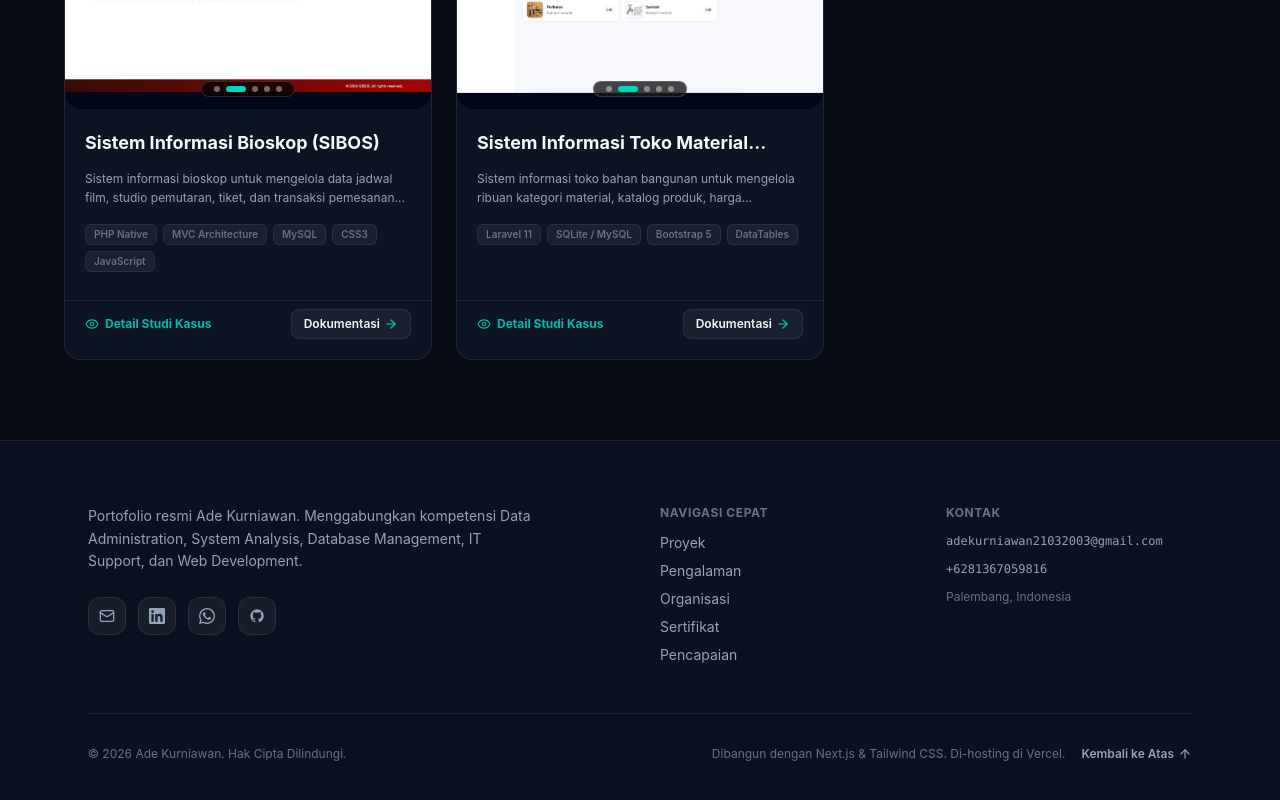
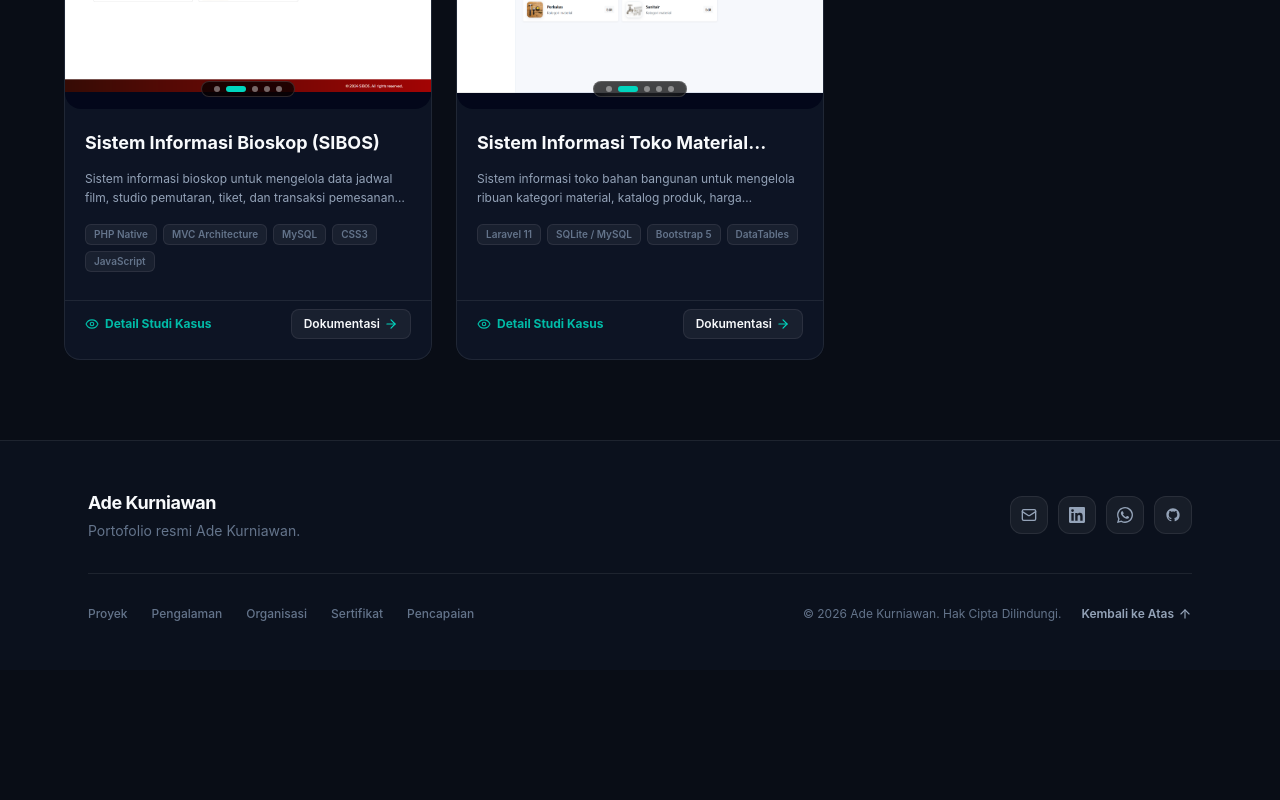
Before and after one commit to mhmmadarifin27/portoade22, a Next.js app: page /projects in a window 1280 px wide. Shown: the part 1541-2341 px from the top of the page. After the commit the page ends 2211 px from the top, so only its background shows below. Built offline with nearby package versions, Linux system fonts and the light colour scheme.

Commit message:
update: sederhanakan footer menjadi minimalis, profesional, dan deskripsi singkat resmi

```diff
--- a/src/components/layout/Footer.tsx
+++ b/src/components/layout/Footer.tsx
@@ -15,18 +15,25 @@ export const Footer = () => {
   };
 
   return (
-    <footer className="border-t border-[var(--border-subtle)] bg-[var(--bg-secondary)]/50 pt-16 pb-12 transition-colors">
-      <div className="max-w-6xl mx-auto px-4 sm:px-6">
-        <div className="grid grid-cols-1 md:grid-cols-12 gap-10 pb-12 border-b border-[var(--border-subtle)]">
-          {/* Brand Col */}
-          <div className="md:col-span-6 space-y-4">
-            <p className="text-sm text-[var(--text-secondary)] max-w-md leading-relaxed">
+    <footer className="border-t border-[var(--border-subtle)] bg-[var(--bg-secondary)]/40 py-12 transition-colors">
+      <div className="max-w-6xl mx-auto px-4 sm:px-6 space-y-8">
+        {/* Main Footer Row */}
+        <div className="flex flex-col md:flex-row items-start md:items-center justify-between gap-6 pb-8 border-b border-[var(--border-subtle)]">
+          {/* Brand & Description */}
+          <div className="space-y-1">
+            <h3 className="text-base sm:text-lg font-bold text-[var(--text-primary)] tracking-tight">
+              {portfolioData.name}
+            </h3>
+            <p className="text-xs sm:text-sm text-[var(--text-muted)]">
               {t.footer.description}
             </p>
-            <div className="flex items-center gap-3 pt-2">
+          </div>
+
+          {/* Social Media Links */}
+          <div className="flex items-center gap-2.5">
             <a
               href={`mailto:${portfolioData.email}`}
-                className="p-2.5 rounded-xl bg-[var(--bg-pill)] hover:bg-[var(--bg-pill-hover)] text-[var(--text-secondary)] hover:text-amber-500 border border-[var(--border-subtle)] transition-colors"
+              className="p-2.5 rounded-xl bg-[var(--bg-pill)] hover:bg-[var(--bg-pill-hover)] text-[var(--text-secondary)] hover:text-teal-400 border border-[var(--border-subtle)] transition-colors"
               aria-label="Email"
             >
               <Mail className="w-4 h-4" />
@@ -35,7 +42,7 @@ export const Footer = () => {
               href={portfolioData.linkedin}
               target="_blank"
               rel="noopener noreferrer"
-                className="p-2.5 rounded-xl bg-[var(--bg-pill)] hover:bg-[var(--bg-pill-hover)] text-[var(--text-secondary)] hover:text-blue-500 border border-[var(--border-subtle)] transition-colors"
+              className="p-2.5 rounded-xl bg-[var(--bg-pill)] hover:bg-[var(--bg-pill-hover)] text-[var(--text-secondary)] hover:text-teal-400 border border-[var(--border-subtle)] transition-colors"
               aria-label="LinkedIn"
             >
               <LinkedinIcon className="w-4 h-4" />
@@ -44,7 +51,7 @@ export const Footer = () => {
               href={`https://wa.me/${portfolioData.whatsapp}`}
               target="_blank"
               rel="noopener noreferrer"
-                className="p-2.5 rounded-xl bg-[var(--bg-pill)] hover:bg-[var(--bg-pill-hover)] text-[var(--text-secondary)] hover:text-emerald-500 border border-[var(--border-subtle)] transition-colors"
+              className="p-2.5 rounded-xl bg-[var(--bg-pill)] hover:bg-[var(--bg-pill-hover)] text-[var(--text-secondary)] hover:text-teal-400 border border-[var(--border-subtle)] transition-colors"
               aria-label="WhatsApp"
             >
               <WhatsappIcon className="w-4 h-4" />
@@ -53,7 +60,7 @@ export const Footer = () => {
               href={portfolioData.github}
               target="_blank"
               rel="noopener noreferrer"
-                className="p-2.5 rounded-xl bg-[var(--bg-pill)] hover:bg-[var(--bg-pill-hover)] text-[var(--text-secondary)] hover:text-white border border-[var(--border-subtle)] transition-colors"
+              className="p-2.5 rounded-xl bg-[var(--bg-pill)] hover:bg-[var(--bg-pill-hover)] text-[var(--text-secondary)] hover:text-teal-400 border border-[var(--border-subtle)] transition-colors"
               aria-label="GitHub"
             >
               <GithubIcon className="w-4 h-4" />
@@ -61,67 +68,36 @@ export const Footer = () => {
           </div>
         </div>
 
-          {/* Quick Links */}
-          <div className="md:col-span-3 space-y-3">
-            <h4 className="text-xs font-bold uppercase tracking-wider text-[var(--text-muted)]">
-              {t.footer.quickLinks}
-            </h4>
-            <ul className="space-y-2 text-sm">
-              <li>
-                <Link href="/projects" className="text-[var(--text-secondary)] hover:text-teal-400 transition-colors">
+        {/* Navigation & Bottom Bar */}
+        <div className="flex flex-col sm:flex-row items-center justify-between gap-4 text-xs text-[var(--text-muted)]">
+          {/* Clean Horizontal Navigation Links */}
+          <nav className="flex flex-wrap items-center justify-center sm:justify-start gap-4 sm:gap-6 font-medium">
+            <Link href="/projects" className="hover:text-teal-400 transition-colors">
               {t.nav.projects}
             </Link>
-              </li>
-              <li>
-                <Link href="/experience" className="text-[var(--text-secondary)] hover:text-teal-400 transition-colors">
+            <Link href="/experience" className="hover:text-teal-400 transition-colors">
               {t.nav.experience}
             </Link>
-              </li>
-              <li>
-                <Link href="/organization" className="text-[var(--text-secondary)] hover:text-teal-400 transition-colors">
+            <Link href="/organization" className="hover:text-teal-400 transition-colors">
               {t.nav.organization}
             </Link>
-              </li>
-              <li>
-                <Link href="/certificates" className="text-[var(--text-secondary)] hover:text-teal-400 transition-colors">
+            <Link href="/certificates" className="hover:text-teal-400 transition-colors">
               {t.nav.certificates}
             </Link>
-              </li>
-              <li>
-                <Link href="/achievements" className="text-[var(--text-secondary)] hover:text-teal-400 transition-colors">
+            <Link href="/achievements" className="hover:text-teal-400 transition-colors">
               {t.nav.achievements}
             </Link>
-              </li>
-            </ul>
-          </div>
+          </nav>
 
-          {/* Contact Direct */}
-          <div className="md:col-span-3 space-y-3">
-            <h4 className="text-xs font-bold uppercase tracking-wider text-[var(--text-muted)]">
-              {t.nav.contact}
-            </h4>
-            <p className="text-xs text-[var(--text-secondary)] break-all font-mono">
-              {portfolioData.email}
-            </p>
-            <p className="text-xs text-[var(--text-secondary)] font-mono">
-              +{portfolioData.whatsapp}
-            </p>
-            <p className="text-xs text-[var(--text-muted)]">
-              Palembang, Indonesia
-            </p>
-          </div>
-        </div>
-
-        {/* Bottom Bar */}
-        <div className="pt-8 flex flex-col sm:flex-row items-center justify-between gap-4 text-xs text-[var(--text-muted)]">
-          <div>
+          {/* Copyright & Back to Top */}
+          <div className="flex items-center gap-5">
+            <span>
               © {new Date().getFullYear()} {portfolioData.name}. {t.footer.rights}
-          </div>
-          <div className="flex items-center gap-4">
-            <span>{t.footer.builtWith}</span>
+            </span>
             <button
               onClick={scrollToTop}
               className="inline-flex items-center gap-1 font-semibold text-[var(--text-secondary)] hover:text-teal-400 transition-colors"
+              aria-label={t.footer.backToTop}
             >
               <span>{t.footer.backToTop}</span>
               <ArrowUp className="w-3.5 h-3.5" />
--- a/src/data/translations.ts
+++ b/src/data/translations.ts
@@ -137,10 +137,10 @@ export const translations = {
       }
     },
     footer: {
-      description: 'Portofolio resmi Ade Kurniawan. Menggabungkan kompetensi Data Administration, System Analysis, Database Management, IT Support, dan Web Development.',
-      quickLinks: 'Navigasi Cepat',
+      description: 'Portofolio resmi Ade Kurniawan.',
+      quickLinks: 'Navigasi',
       rights: 'Hak Cipta Dilindungi.',
-      builtWith: 'Dibangun dengan Next.js & Tailwind CSS. Di-hosting di Vercel.',
+      builtWith: '',
       backToTop: 'Kembali ke Atas',
     },
     modal: {
@@ -288,10 +288,10 @@ export const translations = {
       }
     },
     footer: {
-      description: 'Official portfolio of Ade Kurniawan. Integrating competencies in Data Administration, System Analysis, Database Management, IT Support, and Web Development.',
-      quickLinks: 'Quick Navigation',
+      description: 'Official portfolio of Ade Kurniawan.',
+      quickLinks: 'Navigation',
       rights: 'All Rights Reserved.',
-      builtWith: 'Built with Next.js & Tailwind CSS. Hosted on Vercel.',
+      builtWith: '',
       backToTop: 'Back to Top',
     },
     modal: {
```
Lines whose indentation alone changed are shown as unchanged.
